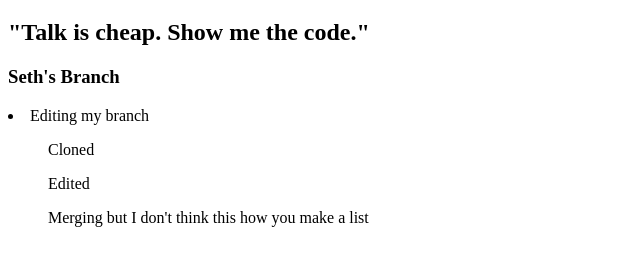
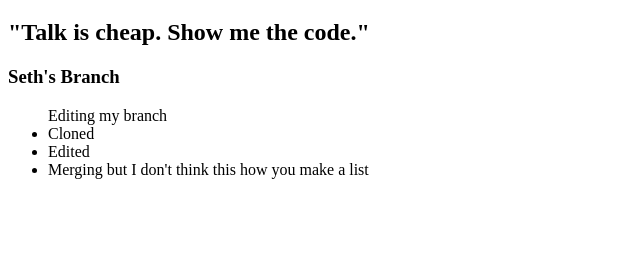
Before and after one commit to Parker-Anderson/teamGit-exercise, a plain HTML site: page index.html in a window 1280 px wide. Shown: the part 61-326 px from the top of the page, without its empty margins (0-640 px from the left). Drawn offline with Linux system fonts and the light colour scheme.

Commit message:
Html update

```diff
--- a/index.html
+++ b/index.html
@@ -9,11 +9,11 @@
     <h1>Submission Impossible</h1>
     <h2>"Talk is cheap. Show me the code."</h2>
     <h3>Seth's Branch</h3>
-        <li>Editing my branch
-            <ul>Cloned</ul>
-            <ul>Edited</ul>
-            <ul>Merging but I don't think this how you make a list</ul>
-        </li>
+        <ul>Editing my branch
+            <li>Cloned</li>
+            <li>Edited</li>
+            <li>Merging but I don't think this how you make a list</li>
+        </ul>
 </body>
 
 </html>
```
